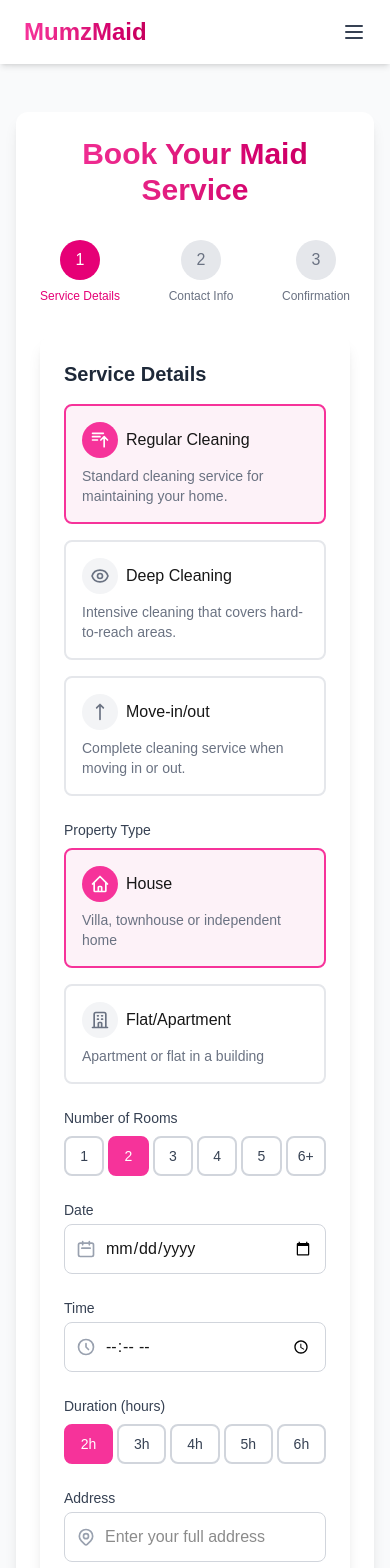
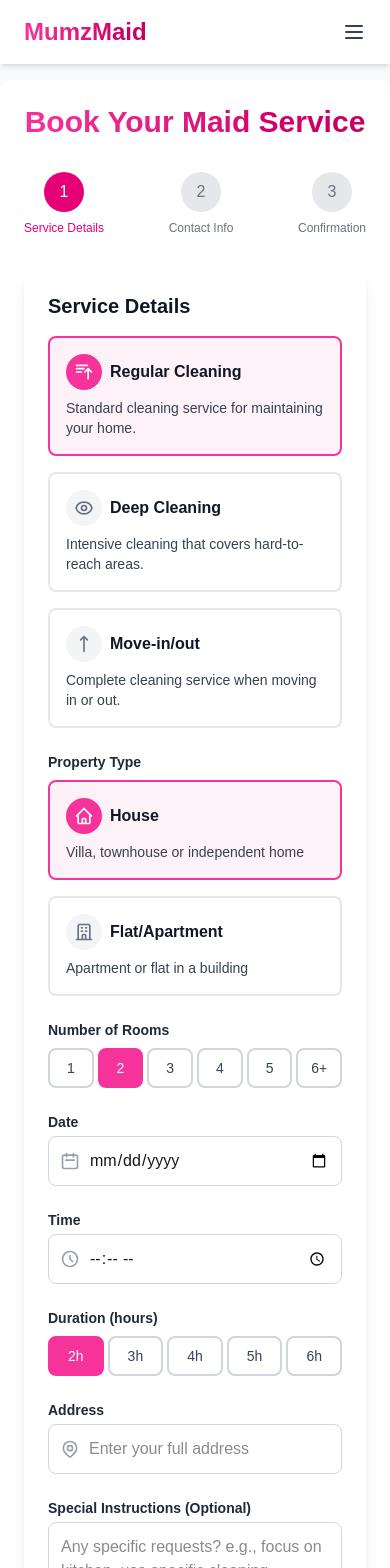
Before and after one commit to CiprianSpiridon/mums-helpers, a Next.js app: page / in a window 390 px wide. Shown: the top 1568 px of the page. Built offline with nearby package versions, Linux system fonts and the light colour scheme.

Commit message:
ui updates 4

```diff
--- a/src/app/page.tsx
+++ b/src/app/page.tsx
@@ -7,7 +7,7 @@ export default function Home() {
   return (
     <>
       <Header />
-      <main className="flex min-h-screen flex-col items-center justify-start pt-28 pb-16 px-4 sm:px-6 bg-gray-50">
+      <main className="flex min-h-screen flex-col items-center justify-start pt-20 pb-16 px-0 sm:px-6 bg-gray-50">
         <div className="w-full max-w-4xl bg-white p-6 sm:p-8 rounded-xl shadow-lg">
           <h1 className="text-3xl font-bold text-center mb-8 bg-gradient-to-r from-pink-500 to-pink-700 bg-clip-text text-transparent">
             Book Your Maid Service
--- a/src/components/BookingForm.tsx
+++ b/src/components/BookingForm.tsx
@@ -112,7 +112,7 @@ const BookingForm = () => {
       <div className="bg-white rounded-xl shadow-lg p-6 transition-all duration-300">
         {currentStep === 1 && (
           <div className="space-y-6">
-            <h2 className="text-xl font-semibold text-gray-800 mb-4">Service Details</h2>
+            <h2 className="text-xl font-bold text-gray-900 mb-4">Service Details</h2>
 
             {/* Service Type Cards */}
             <div className="grid grid-cols-1 sm:grid-cols-3 gap-4 mb-6">
@@ -128,9 +128,9 @@ const BookingForm = () => {
                   <div className={`p-2 rounded-full mr-2 ${serviceType === 'regular' ? 'bg-pink-500 text-white' : 'bg-gray-100 text-gray-500'}`}>
                     {ServiceIcons.regular}
                   </div>
-                  <h3 className="font-medium">Regular Cleaning</h3>
+                  <h3 className="font-semibold text-gray-900">Regular Cleaning</h3>
                 </div>
-                <p className="text-sm text-gray-500">Standard cleaning service for maintaining your home.</p>
+                <p className="text-sm text-gray-700">Standard cleaning service for maintaining your home.</p>
               </div>
 
               <div
@@ -145,9 +145,9 @@ const BookingForm = () => {
                   <div className={`p-2 rounded-full mr-2 ${serviceType === 'deep' ? 'bg-pink-500 text-white' : 'bg-gray-100 text-gray-500'}`}>
                     {ServiceIcons.deep}
                   </div>
-                  <h3 className="font-medium">Deep Cleaning</h3>
+                  <h3 className="font-semibold text-gray-900">Deep Cleaning</h3>
                 </div>
-                <p className="text-sm text-gray-500">Intensive cleaning that covers hard-to-reach areas.</p>
+                <p className="text-sm text-gray-700">Intensive cleaning that covers hard-to-reach areas.</p>
               </div>
 
               <div
@@ -162,15 +162,15 @@ const BookingForm = () => {
                   <div className={`p-2 rounded-full mr-2 ${serviceType === 'move' ? 'bg-pink-500 text-white' : 'bg-gray-100 text-gray-500'}`}>
                     {ServiceIcons.move}
                   </div>
-                  <h3 className="font-medium">Move-in/out</h3>
+                  <h3 className="font-semibold text-gray-900">Move-in/out</h3>
                 </div>
-                <p className="text-sm text-gray-500">Complete cleaning service when moving in or out.</p>
+                <p className="text-sm text-gray-700">Complete cleaning service when moving in or out.</p>
               </div>
             </div>
 
             {/* Property Type Cards */}
             <div>
-              <label className="block text-sm font-medium text-gray-700 mb-2">
+              <label className="block text-sm font-semibold text-gray-800 mb-2">
                 Property Type
               </label>
               <div className="grid grid-cols-1 sm:grid-cols-2 gap-4 mb-6">
@@ -186,9 +186,9 @@ const BookingForm = () => {
                     <div className={`p-2 rounded-full mr-2 ${propertyType === 'house' ? 'bg-pink-500 text-white' : 'bg-gray-100 text-gray-500'}`}>
                       {PropertyIcons.house}
                     </div>
-                    <h3 className="font-medium">House</h3>
+                    <h3 className="font-semibold text-gray-900">House</h3>
                   </div>
-                  <p className="text-sm text-gray-500">Villa, townhouse or independent home</p>
+                  <p className="text-sm text-gray-700">Villa, townhouse or independent home</p>
                 </div>
 
                 <div
@@ -203,16 +203,16 @@ const BookingForm = () => {
                     <div className={`p-2 rounded-full mr-2 ${propertyType === 'flat' ? 'bg-pink-500 text-white' : 'bg-gray-100 text-gray-500'}`}>
                       {PropertyIcons.flat}
                     </div>
-                    <h3 className="font-medium">Flat/Apartment</h3>
+                    <h3 className="font-semibold text-gray-900">Flat/Apartment</h3>
                   </div>
-                  <p className="text-sm text-gray-500">Apartment or flat in a building</p>
+                  <p className="text-sm text-gray-700">Apartment or flat in a building</p>
                 </div>
               </div>
             </div>
 
             {/* Number of Rooms */}
             <div>
-              <label className="block text-sm font-medium text-gray-700 mb-2">
+              <label className="block text-sm font-semibold text-gray-800 mb-2">
                 Number of Rooms
               </label>
               <div className="flex items-center space-x-1">
@@ -237,7 +237,7 @@ const BookingForm = () => {
             <div className="grid grid-cols-1 sm:grid-cols-2 gap-6">
               {/* Date */}
               <div>
-                <label className="block text-sm font-medium text-gray-700 mb-1">
+                <label className="block text-sm font-semibold text-gray-800 mb-1">
                   Date
                 </label>
                 <div className="relative">
@@ -258,7 +258,7 @@ const BookingForm = () => {
 
               {/* Time */}
               <div>
-                <label className="block text-sm font-medium text-gray-700 mb-1">
+                <label className="block text-sm font-semibold text-gray-800 mb-1">
                   Time
                 </label>
                 <div className="relative">
@@ -280,7 +280,7 @@ const BookingForm = () => {
 
             {/* Duration */}
             <div>
-              <label className="block text-sm font-medium text-gray-700 mb-2">
+              <label className="block text-sm font-semibold text-gray-800 mb-2">
                 Duration (hours)
               </label>
               <div className="flex items-center space-x-1">
@@ -303,7 +303,7 @@ const BookingForm = () => {
 
             {/* Address */}
             <div>
-              <label className="block text-sm font-medium text-gray-700 mb-1">
+              <label className="block text-sm font-semibold text-gray-800 mb-1">
                 Address
               </label>
               <div className="relative">
@@ -326,7 +326,7 @@ const BookingForm = () => {
 
             {/* Special Instructions */}
             <div>
-              <label className="block text-sm font-medium text-gray-700 mb-1">
+              <label className="block text-sm font-semibold text-gray-800 mb-1">
                 Special Instructions (Optional)
               </label>
               <textarea
@@ -356,11 +356,11 @@ const BookingForm = () => {
 
         {currentStep === 2 && (
           <div className="space-y-6">
-            <h2 className="text-xl font-semibold text-gray-800 mb-4">Contact Information</h2>
+            <h2 className="text-xl font-bold text-gray-900 mb-4">Contact Information</h2>
 
             {/* Name */}
             <div>
-              <label className="block text-sm font-medium text-gray-700 mb-1">
+              <label className="block text-sm font-semibold text-gray-800 mb-1">
                 Your Name
               </label>
               <div className="relative">
@@ -384,7 +384,7 @@ const BookingForm = () => {
             <div className="grid grid-cols-1 sm:grid-cols-2 gap-6">
               {/* Email */}
               <div>
-                <label className="block text-sm font-medium text-gray-700 mb-1">
+                <label className="block text-sm font-semibold text-gray-800 mb-1">
                   Email Address
                 </label>
                 <div className="relative">
@@ -406,7 +406,7 @@ const BookingForm = () => {
 
               {/* Phone */}
               <div>
-                <label className="block text-sm font-medium text-gray-700 mb-1">
+                <label className="block text-sm font-semibold text-gray-800 mb-1">
                   Phone Number
                 </label>
                 <div className="relative">
@@ -466,30 +466,30 @@ const BookingForm = () => {
 
             {/* Booking Summary */}
             <div className="max-w-md mx-auto bg-gray-50 p-6 rounded-lg mb-6">
-              <h3 className="font-semibold text-left mb-4">Booking Summary</h3>
+              <h3 className="font-bold text-gray-900 text-left mb-4">Booking Summary</h3>
               <div className="grid grid-cols-2 gap-y-2 text-sm">
-                <div className="text-gray-600 text-left">Service:</div>
-                <div className="text-right font-medium">
+                <div className="text-gray-700 font-medium text-left">Service:</div>
+                <div className="text-right font-semibold">
                   {serviceType === 'regular' ? 'Regular Cleaning' :
                    serviceType === 'deep' ? 'Deep Cleaning' : 'Move-in/out Cleaning'}
                 </div>
 
-                <div className="text-gray-600 text-left">Property:</div>
-                <div className="text-right font-medium">
+                <div className="text-gray-700 font-medium text-left">Property:</div>
+                <div className="text-right font-semibold">
                   {propertyType === 'house' ? 'House' : 'Flat/Apartment'}, {numRooms === 6 ? '6+' : numRooms} rooms
                 </div>
 
-                <div className="text-gray-600 text-left">Date:</div>
-                <div className="text-right font-medium">{bookingDate}</div>
+                <div className="text-gray-700 font-medium text-left">Date:</div>
+                <div className="text-right font-semibold">{bookingDate}</div>
 
-                <div className="text-gray-600 text-left">Time:</div>
-                <div className="text-right font-medium">{bookingTime}</div>
+                <div className="text-gray-700 font-medium text-left">Time:</div>
+                <div className="text-right font-semibold">{bookingTime}</div>
 
-                <div className="text-gray-600 text-left">Duration:</div>
-                <div className="text-right font-medium">{duration} hours</div>
+                <div className="text-gray-700 font-medium text-left">Duration:</div>
+                <div className="text-right font-semibold">{duration} hours</div>
 
-                <div className="text-gray-600 text-left">Name:</div>
-                <div className="text-right font-medium">{name}</div>
+                <div className="text-gray-700 font-medium text-left">Name:</div>
+                <div className="text-right font-semibold">{name}</div>
               </div>
             </div>
 
```
